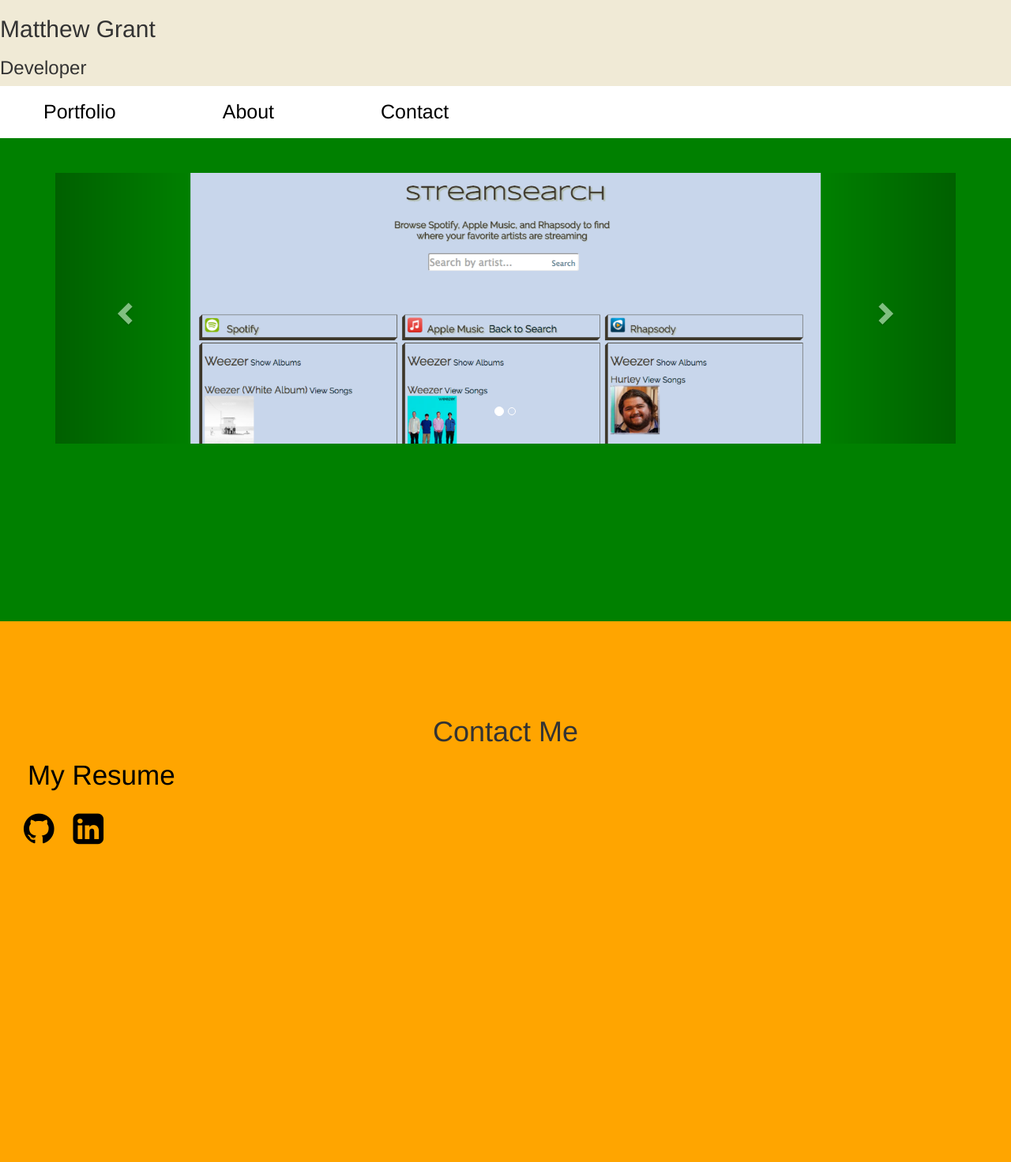
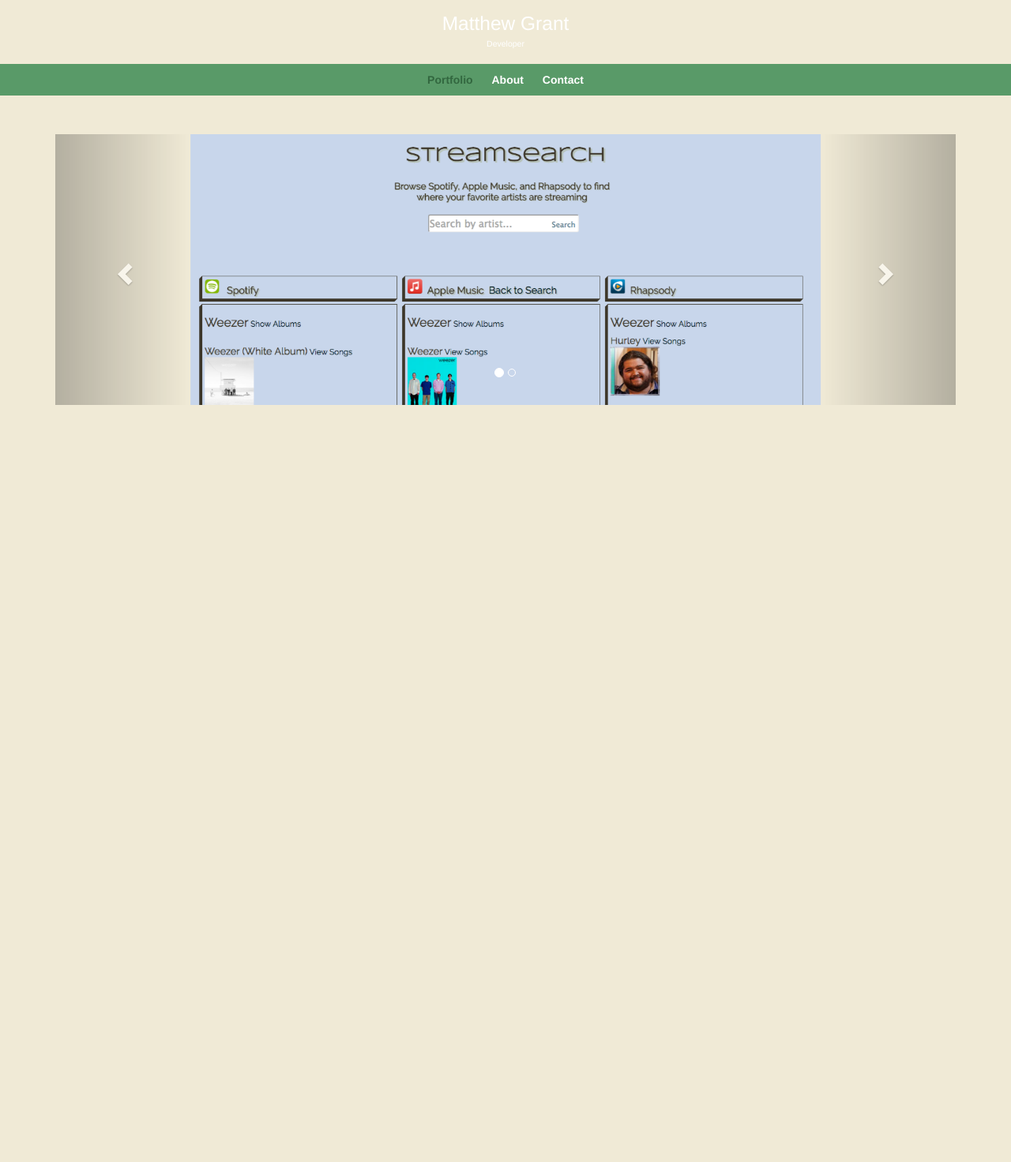
Before and after one commit to mattwgrant/Portfolio, a PHP site: page / in a window 1280 px wide. Shown: the whole page at 79% size. After the commit the page ends 513 px from the top, so only its background shows below. Run offline with PHP 8.4, Linux system fonts and the light colour scheme; some libraries are stand-ins or nearby versions.

Commit message:
styling more

```diff
--- a/home.html
+++ b/home.html
@@ -19,14 +19,20 @@
   </style>
 </head>
 <body>
-  <h2>Matthew Grant</h2>
-  <h3>Developer</h3>
-  <div class="links">
+  <header>
+    <a href="home.html" id="logo">
+      <h1>Matthew Grant</h1>
+      <h2>Developer</h2>
+    </a>
     <nav>
-      <li><a href="home.html" type="second">Portfolio</a></li>
-      <li><a href="about.html" type="main">About</a></li>
-      <li><a href="contact.html" type="third">Contact</a></li>
+      <ul>
+        <li><a href="home.html" class="selected">Portfolio</a></li>
+        <li><a href="about.html">About</a></li>
+        <li><a href="contact.html">Contact</a></li>
+      </ul>
     </nav>
+  </header><br><br><br>
+
 
 
 <div class="projectSection">
@@ -76,19 +82,5 @@
   </div>
 </div>
 
-
-<div id="contact">
-  <div class="contactSection"></a><br><br><br><br><br>
-    <h1>Contact Me</h1>
-    <a href="images/MG_resume.doc.pdf" target="_blank" id="resumeLink">My Resume</a><br><br>
-    <div class="social">
-      <a href="https://github.com/mattwgrant" target="_blank"><i class="fa fa-github fa-3x" aria-hidden="true"></i></a>
-      <a href="https://linkedin.com" target="_blank"><i class="fa fa-linkedin-square fa-3x" aria-hidden="true"></i></a>
-        <!-- <a href="https://facebook.com"><i class="fa fa-facebook-square fa-3x" aria-hidden="true"></i></a>
-        <a href="https://twitter.com"><i class="fa fa-twitter-square fa-3x" aria-hidden="true"></i></a> -->
-    </div>
-  </div>
-</div>
-
 </body>
 </html>
--- a/style/style.css
+++ b/style/style.css
@@ -9,7 +9,42 @@
   padding: 0;
   background-color: rgb(240, 234, 214);
   overflow: hidden;
+}
 
+a {
+  text-decoration: none;
+}
+
+header {
+  float: left;
+  margin: 0 0 30px 0;
+  padding: 5px 0 0 0;
+  width: 100%;
+}
+
+#logo {
+  text-align: center;
+  margin: 0;
+  text-decoration: none;
+  color: #fff;
+}
+
+#logo a:hover {
+  text-decoration: none;
+  color: #fff;
+}
+
+h1 {
+  margin: 15px 0;
+  font-size: 1.75em;
+  font-weight: normal;
+  line-height: 0.8em;
+}
+
+h2 {
+  font-size: 0.75em;
+  margin: -5px 0 0;
+  font-weight: normal;
 }
 
 #nameStyle {
@@ -22,59 +57,27 @@
 /*  background-color: black;*/
 }
 
-.links nav {
-  background-color: white;
-  width: 100%;
-  margin: 0;
+nav {
+  text-align: center;
+  padding: 10px 0;
+  margin: 20px 0 0;
 }
 
-nav {
-  /*margin-top: 75px;*/
-  display: inline;
-  margin-bottom: 10px;
-  padding-top: 10px;
-  padding-left: 50px;
-  padding-bottom: 10px;
-  position: fixed;
-  float: left;
-  margin-left: none;
-  overflow: hidden;
-  border-bottom-color: 2px solid black;
+nav ul {
+  list-style: none;
+  margin: 0 10px;
+  padding: 0;
 }
 
-nav p {
-  display: inline;
+nav li {
+  display: inline-block;
 }
 
 nav a {
-  text-decoration: none;
-  color: black;
-  font-size: 25px;
-  /*background: linear-gradient(to right, black, white);*/
- /* background-color: rgba(0, 0, 0, 0.9);
-  border-radius: 25px;
-  box-shadow: 2px 2px gray;*/
-  padding: 5px;
-  /*border: 3px solid blue;*/
-  display: inline;
-  float: left;
-  font-family: helvetica;
-  margin-right: 125px;
-  text-align: center;
-  border: white;
-  background: white;
-
-/*    width: 100px;*/
-
+  font-weight: 800;
+  padding: 15px 10px;
 }
 
- nav a:hover {
-  text-decoration: none;
-  color: silver;
-  font-size: 25px;
-  font-family: helvetica;
-  border: none;
-}
 
 #about {
   margin-right: 35px;
@@ -87,7 +90,7 @@
   /*float: right;*/
   /*position: fixed;*/
  /* margin-left: 40%;*/
-  z-index: 1;
+ /* z-index: 1;*/
   /*margin-right: 10px;*/
   margin-left: 10px;
   padding-top: 10px;
@@ -103,7 +106,7 @@
 
 .links nav {
   /*margin-bottom: 50px;*/
-  z-index: 1;
+/*  z-index: 1;*/
 }
 
 h1 {
@@ -128,9 +131,10 @@
   list-style-type: none;
 }
 
-#projects {
-  background-color: green;
-  padding-bottom: 100px;
+#projectSection {
+  /*background-color: green;*/
+  /*padding-bottom: 100px;*/
+  margin: 25px 0 0 0;
 }
 
 #wrapper {
@@ -141,6 +145,32 @@
 
 
 #contact {
-  background-color: orange;
+  /*background-color: orange;*/
   padding-bottom: 400px;
 }
+
+nav {
+  background: #599a68;
+}
+
+/* links */
+a {
+  color: #6ab47b;
+  text-decoration: none;
+}
+
+ul {
+  list-style: none;
+}
+
+/* color for nav link */
+nav a, nav a:visited {
+  color: #fff;
+  text-decoration: none;
+}
+
+/* selected nav link */
+nav a.selected, nav a:hover {
+  color: #32673f;
+  text-decoration: none;
+}
```
Also changed, not shown: about.html (+11 -7 lines), contact.html (+11 -7 lines).
